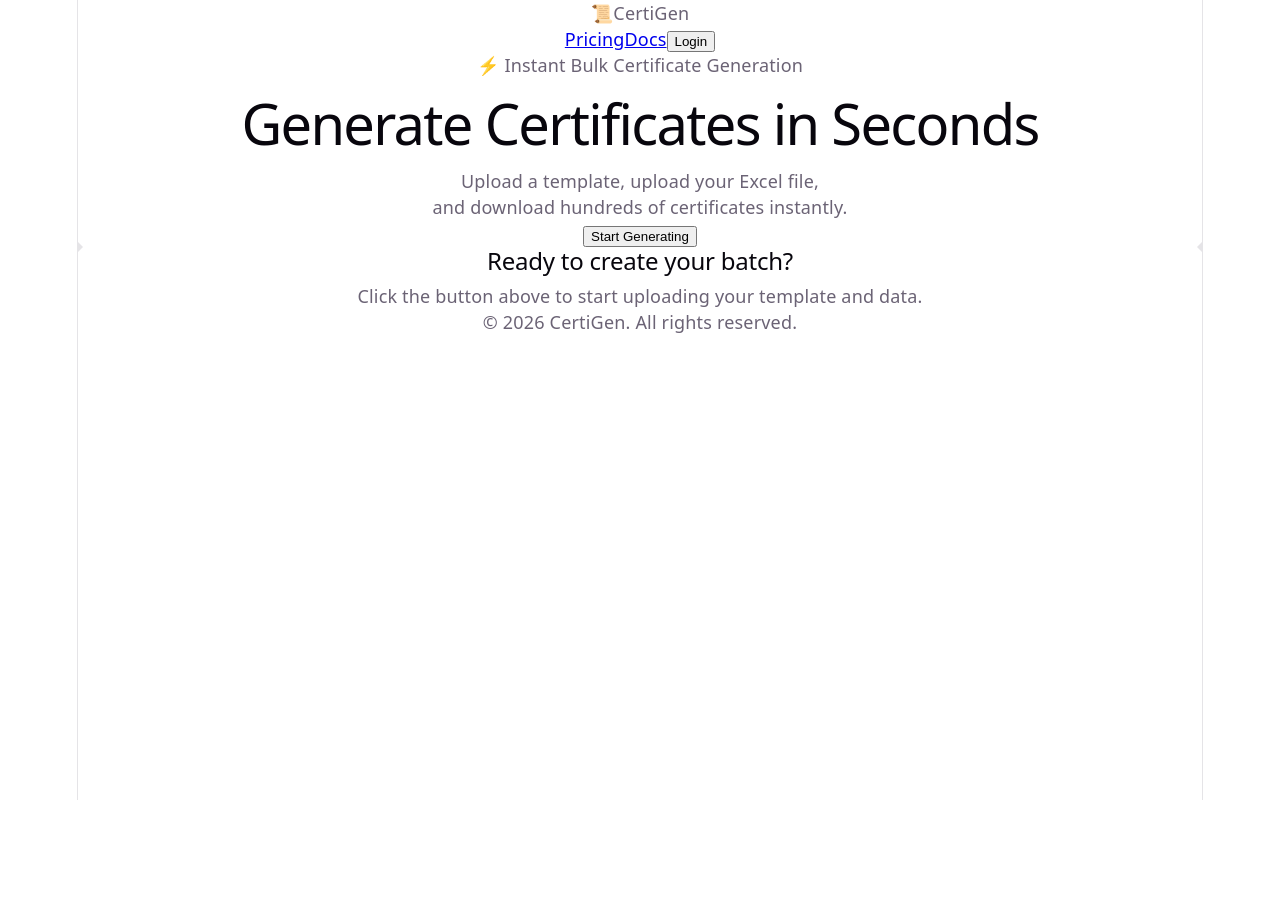
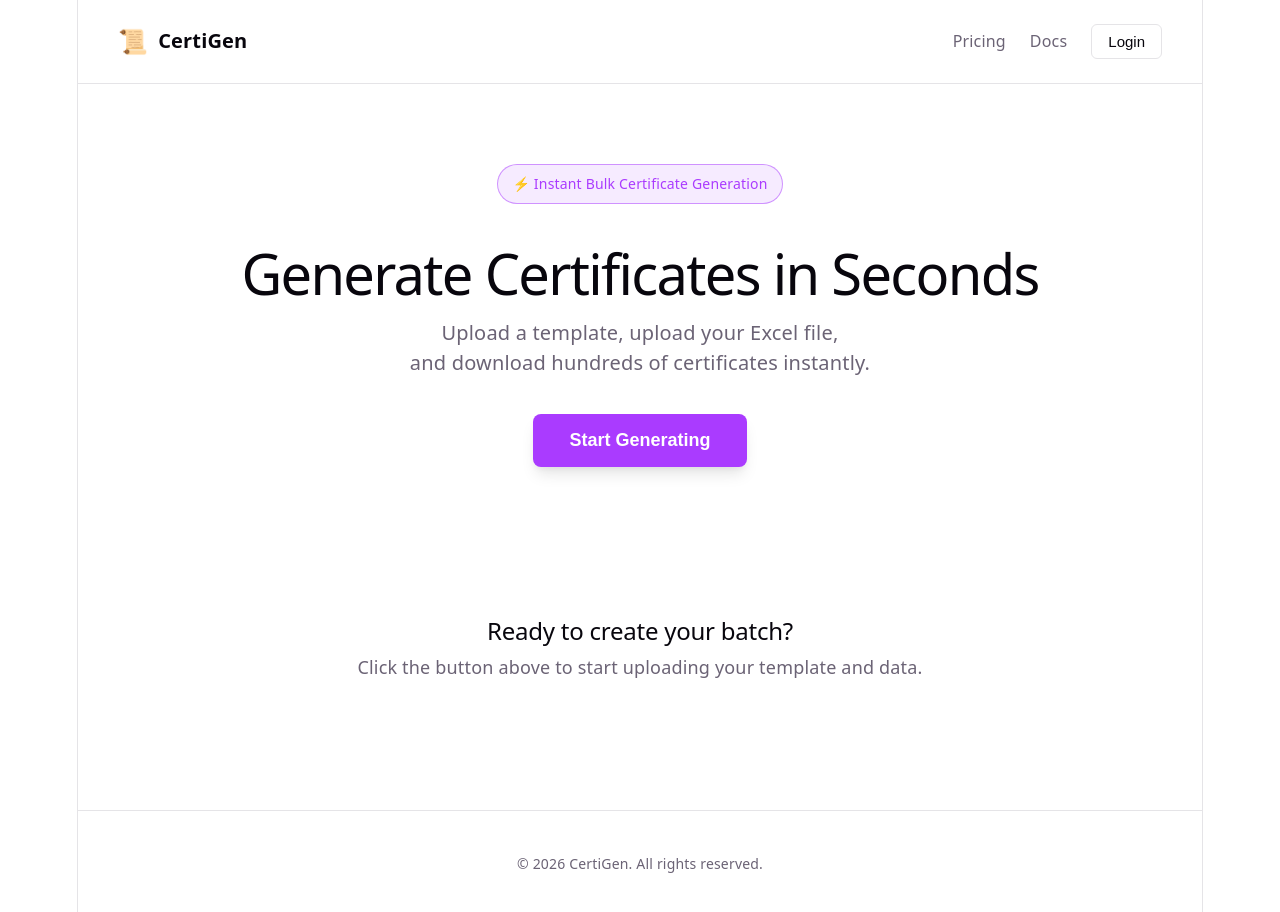
Before and after one commit to Danielkombou/Academia-Frontend, a React (Vite) app in the folder certigen/: page / in a window 1280 px wide. Shown: the top 912 px of the page. Before the commit the page ends 800 px from the top, so only its background shows below. Built offline with nearby package versions, Linux system fonts and the light colour scheme.

Commit message:
style(app): add styles for CertiGen landing page and generator steps

```diff
--- a/certigen/src/App.css
+++ b/certigen/src/App.css
@@ -1,184 +1,454 @@
-.counter {
-  font-size: 16px;
-  padding: 5px 10px;
-  border-radius: 5px;
-  color: var(--accent);
-  background: var(--accent-bg);
-  border: 2px solid transparent;
-  transition: border-color 0.3s;
-  margin-bottom: 24px;
-
-  &:hover {
-    border-color: var(--accent-border);
-  }
-  &:focus-visible {
-    outline: 2px solid var(--accent);
-    outline-offset: 2px;
-  }
+.certigen-app {
+  display: flex;
+  flex-direction: column;
+  width: 100%;
+  box-sizing: border-box;
 }
 
-.hero {
-  position: relative;
-
-  .base,
-  .framework,
-  .vite {
-    inset-inline: 0;
-    margin: 0 auto;
-  }
-
-  .base {
-    width: 170px;
-    position: relative;
-    z-index: 0;
-  }
-
-  .framework,
-  .vite {
-    position: absolute;
-  }
-
-  .framework {
-    z-index: 1;
-    top: 34px;
-    height: 28px;
-    transform: perspective(2000px) rotateZ(300deg) rotateX(44deg) rotateY(39deg)
-      scale(1.4);
-  }
-
-  .vite {
-    z-index: 0;
-    top: 107px;
-    height: 26px;
-    width: auto;
-    transform: perspective(2000px) rotateZ(300deg) rotateX(40deg) rotateY(39deg)
-      scale(0.8);
-  }
+/* Header */
+.app-header {
+  display: flex;
+  justify-content: space-between;
+  align-items: center;
+  padding: 24px 40px;
+  border-bottom: 1px solid var(--border);
+  background: var(--bg);
+  position: sticky;
+  top: 0;
+  z-index: 100;
 }
 
-#center {
+.logo-container {
   display: flex;
-  flex-direction: column;
-  gap: 25px;
-  place-content: center;
-  place-items: center;
-  flex-grow: 1;
-
-  @media (max-width: 1024px) {
-    padding: 32px 20px 24px;
-    gap: 18px;
-  }
+  align-items: center;
+  gap: 10px;
+  font-weight: 600;
+  font-size: 20px;
+  color: var(--text-h);
 }
 
-#next-steps {
-  display: flex;
-  border-top: 1px solid var(--border);
-  text-align: left;
-
-  & > div {
-    flex: 1 1 0;
-    padding: 32px;
-    @media (max-width: 1024px) {
-      padding: 24px 20px;
-    }
-  }
-
-  .icon {
-    margin-bottom: 16px;
-    width: 22px;
-    height: 22px;
-  }
-
-  @media (max-width: 1024px) {
-    flex-direction: column;
-    text-align: center;
-  }
+.logo-icon {
+  font-size: 24px;
 }
 
-#docs {
-  border-right: 1px solid var(--border);
-
-  @media (max-width: 1024px) {
-    border-right: none;
-    border-bottom: 1px solid var(--border);
-  }
-}
-
-#next-steps ul {
-  list-style: none;
-  padding: 0;
+.nav-links {
   display: flex;
-  gap: 8px;
-  margin: 32px 0 0;
-
-  .logo {
-    height: 18px;
-  }
+  align-items: center;
+  gap: 24px;
 
   a {
-    color: var(--text-h);
+    color: var(--text);
+    text-decoration: none;
     font-size: 16px;
-    border-radius: 6px;
-    background: var(--social-bg);
-    display: flex;
-    padding: 6px 12px;
-    align-items: center;
-    gap: 8px;
-    text-decoration: none;
-    transition: box-shadow 0.3s;
+    font-weight: 500;
+    transition: color 0.2s;
 
     &:hover {
-      box-shadow: var(--shadow);
-    }
-    .button-icon {
-      height: 18px;
-      width: 18px;
-    }
-  }
-
-  @media (max-width: 1024px) {
-    margin-top: 20px;
-    flex-wrap: wrap;
-    justify-content: center;
-
-    li {
-      flex: 1 1 calc(50% - 8px);
-    }
-
-    a {
-      width: 100%;
-      justify-content: center;
-      box-sizing: border-box;
+      color: var(--text-h);
     }
   }
 }
 
-#spacer {
-  height: 88px;
-  border-top: 1px solid var(--border);
-  @media (max-width: 1024px) {
-    height: 48px;
+.login-btn {
+  background: transparent;
+  border: 1px solid var(--border);
+  color: var(--text-h);
+  padding: 8px 16px;
+  border-radius: 6px;
+  font-size: 15px;
+  font-weight: 500;
+  cursor: pointer;
+  transition: all 0.2s;
+
+  &:hover {
+    border-color: var(--accent);
+    background: var(--accent-bg);
   }
 }
 
-.ticks {
-  position: relative;
-  width: 100%;
+/* Hero Section */
+.hero-section {
+  display: flex;
+  flex-direction: column;
+  align-items: center;
+  justify-content: center;
+  padding: 80px 20px 60px;
+  text-align: center;
+}
 
-  &::before,
-  &::after {
-    content: '';
-    position: absolute;
-    top: -4.5px;
-    border: 5px solid transparent;
+.hero-badge {
+  display: inline-flex;
+  padding: 6px 14px;
+  background: var(--accent-bg);
+  color: var(--accent);
+  border-radius: 20px;
+  font-size: 14px;
+  font-weight: 500;
+  margin-bottom: 24px;
+  border: 1px solid var(--accent-border);
+}
+
+.hero-subtitle {
+  font-size: 20px;
+  color: var(--text);
+  line-height: 150%;
+  margin-bottom: 36px;
+  max-width: 600px;
+}
+
+.primary-btn {
+  background: var(--text-h);
+  color: var(--bg);
+  border: none;
+  padding: 14px 28px;
+  border-radius: 8px;
+  font-size: 16px;
+  font-weight: 600;
+  cursor: pointer;
+  transition: transform 0.1s, opacity 0.2s, background 0.2s;
+
+  &:hover {
+    opacity: 0.9;
+    transform: translateY(-1px);
   }
 
-  &::before {
-    left: 0;
-    border-left-color: var(--border);
-  }
-  &::after {
-    right: 0;
-    border-right-color: var(--border);
+  &:active {
+    transform: translateY(0);
   }
 }
+
+.hero-cta {
+  background: var(--accent);
+  color: #fff;
+  font-size: 18px;
+  padding: 16px 36px;
+  box-shadow: var(--shadow);
+}
+
+/* Generator Flow Section */
+.flow-section {
+  display: flex;
+  flex-direction: column;
+  align-items: center;
+  padding: 60px 20px 100px;
+  gap: 32px;
+  width: 100%;
+  max-width: 700px;
+  margin: 0 auto;
+}
+
+.flow-prompt-card {
+  text-align: center;
+  padding: 30px;
+}
+
+.step-card {
+  width: 100%;
+  background: var(--social-bg);
+  border: 1px solid var(--border);
+  border-radius: 12px;
+  padding: 32px;
+  box-sizing: border-box;
+  text-align: left;
+  transition: all 0.3s;
+
+  &.active {
+    border-color: var(--accent-border);
+    box-shadow: var(--shadow);
+    background: var(--bg);
+  }
+
+  &.completed {
+    opacity: 0.85;
+    background: var(--code-bg);
+  }
+
+  &.disabled {
+    opacity: 0.4;
+    pointer-events: none;
+  }
+}
+
+.step-header {
+  display: flex;
+  align-items: center;
+  gap: 14px;
+  margin-bottom: 20px;
+
+  h3 {
+    margin: 0;
+    font-size: 20px;
+  }
+}
+
+.step-number {
+  background: var(--accent-bg);
+  color: var(--accent);
+  font-family: var(--mono);
+  font-size: 13px;
+  font-weight: 600;
+  padding: 4px 10px;
+  border-radius: 6px;
+  border: 1px solid var(--accent-border);
+}
+
+/* Dropzone */
+.dropzone {
+  display: flex;
+  flex-direction: column;
+  align-items: center;
+  gap: 16px;
+}
+
+.dropzone-label {
+  width: 100%;
+  border: 2px dashed var(--border);
+  border-radius: 8px;
+  padding: 40px 20px;
+  text-align: center;
+  cursor: pointer;
+  background: var(--bg);
+  transition: border-color 0.2s, background 0.2s;
+  box-sizing: border-box;
+
+  &:hover {
+    border-color: var(--accent);
+    background: var(--accent-bg);
+  }
+}
+
+.dropzone-icon {
+  font-size: 36px;
+  margin-bottom: 12px;
+}
+
+.file-selected {
+  display: block;
+  margin-top: 12px;
+  font-size: 14px;
+  color: var(--accent);
+  font-weight: 500;
+}
+
+.step-next-btn {
+  margin-top: 16px;
+  align-self: flex-end;
+}
+
+.step-summary {
+  display: flex;
+  justify-content: space-between;
+  align-items: center;
+  font-size: 15px;
+  color: var(--text-h);
+  font-weight: 500;
+}
+
+.edit-step-btn {
+  background: transparent;
+  border: 1px solid var(--border);
+  color: var(--text);
+  padding: 4px 10px;
+  border-radius: 4px;
+  font-size: 13px;
+  cursor: pointer;
+
+  &:hover {
+    color: var(--text-h);
+    border-color: var(--text);
+  }
+}
+
+/* Mapping */
+.mapping-container {
+  display: flex;
+  flex-direction: column;
+  gap: 16px;
+}
+
+.mapping-row {
+  display: flex;
+  align-items: center;
+  gap: 16px;
+  background: var(--bg);
+  padding: 12px 16px;
+  border-radius: 8px;
+  border: 1px solid var(--border);
+
+  label {
+    flex: 1;
+    font-weight: 500;
+    color: var(--text-h);
+  }
+
+  .arrow {
+    color: var(--accent);
+    font-weight: bold;
+  }
+
+  select {
+    flex: 2;
+    padding: 8px 12px;
+    border-radius: 6px;
+    border: 1px solid var(--border);
+    background: var(--bg);
+    color: var(--text-h);
+    font-size: 15px;
+    cursor: pointer;
+
+    &:focus {
+      outline: none;
+      border-color: var(--accent);
+    }
+  }
+}
+
+/* Preview */
+.preview-container {
+  display: flex;
+  flex-direction: column;
+  gap: 20px;
+  align-items: center;
+}
+
+.certificate-mockup {
+  width: 100%;
+  max-width: 480px;
+  aspect-ratio: 1.4 / 1;
+  background: linear-gradient(135deg, #fdfbfb 0%, #ebedee 100%);
+  border: 3px double var(--accent);
+  border-radius: 8px;
+  display: flex;
+  flex-direction: column;
+  align-items: center;
+  justify-content: center;
+  padding: 24px;
+  box-sizing: border-box;
+  box-shadow: var(--shadow);
+  text-align: center;
+  color: #1a1a1a;
+}
+
+.cert-title {
+  font-size: 16px;
+  text-transform: uppercase;
+  letter-spacing: 2px;
+  color: #666;
+  margin-bottom: 16px;
+  font-weight: 600;
+}
+
+.cert-name {
+  font-size: 28px;
+  font-weight: bold;
+  font-family: serif;
+  color: #111;
+  margin-bottom: 8px;
+  border-bottom: 2px solid var(--accent);
+  padding-bottom: 4px;
+}
+
+.cert-course {
+  font-size: 18px;
+  color: #444;
+  margin-bottom: 16px;
+}
+
+.cert-date {
+  font-size: 13px;
+  color: #777;
+}
+
+.recipients-count {
+  font-size: 15px;
+  color: var(--text);
+}
+
+.generate-btn {
+  width: 100%;
+  background: var(--accent);
+  color: #fff;
+  padding: 16px;
+  font-size: 16px;
+}
+
+/* Success Card */
+.success-card {
+  text-align: center;
+  display: flex;
+  flex-direction: column;
+  align-items: center;
+  gap: 16px;
+  background: var(--bg);
+  border-color: var(--accent);
+}
+
+.success-icon {
+  font-size: 48px;
+}
+
+.success-subtitle {
+  color: var(--text);
+  margin-bottom: 20px;
+}
+
+.download-actions {
+  display: flex;
+  gap: 16px;
+  width: 100%;
+  justify-content: center;
+  flex-wrap: wrap;
+}
+
+.download-btn {
+  flex: 1;
+  min-width: 200px;
+  padding: 14px 20px;
+  font-size: 15px;
+}
+
+.secondary-btn {
+  background: var(--code-bg);
+  color: var(--text-h);
+  border: 1px solid var(--border);
+  border-radius: 8px;
+  font-weight: 600;
+  cursor: pointer;
+  transition: background 0.2s;
+
+  &:hover {
+    background: var(--border);
+  }
+}
+
+.text-btn {
+  background: transparent;
+  border: none;
+  color: var(--accent);
+  font-size: 15px;
+  font-weight: 500;
+  cursor: pointer;
+  margin-top: 12px;
+
+  &:hover {
+    text-decoration: underline;
+  }
+}
+
+/* Footer */
+.app-footer {
+  padding: 40px;
+  text-align: center;
+  border-top: 1px solid var(--border);
+  color: var(--text);
+  font-size: 14px;
+}
+
+@media (max-width: 768px) {
+  .app-header {
+    padding: 16px 20px;
+  }
+  .download-actions {
+    flex-direction: column;
+  }
+}
```
